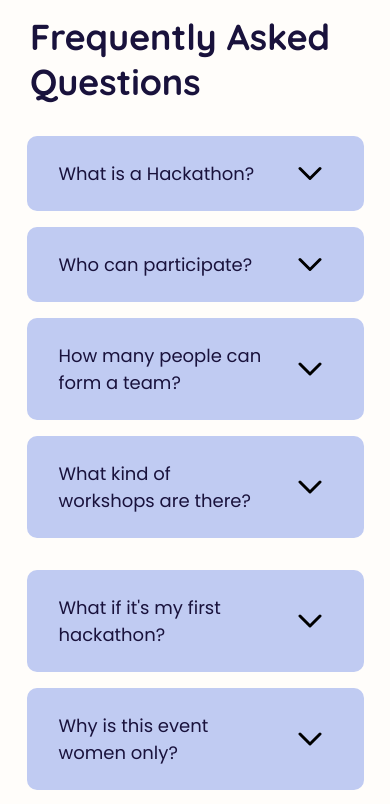
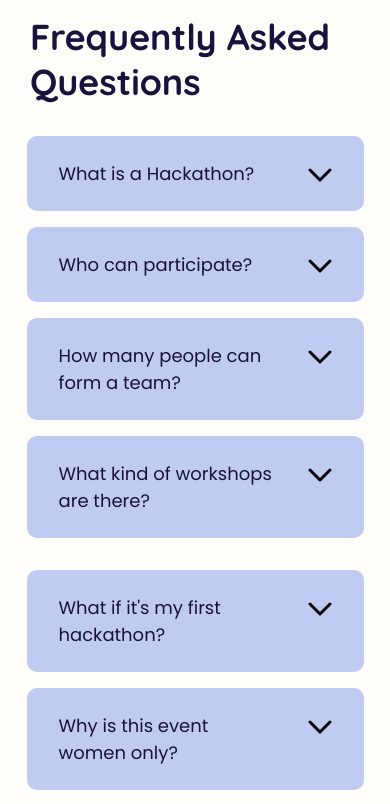
Before and after one commit to itstechnova/itstechnova.com, a React (Create React App) app: page / in a window 390 px wide. Shown: the part 5800-6604 px from the top of the page. Built offline with nearby package versions, Linux system fonts and the light colour scheme.

Commit message:
mobile summary fix

```diff
--- a/src/components/ExpandableCard/ExpandableCard.scss
+++ b/src/components/ExpandableCard/ExpandableCard.scss
@@ -2,6 +2,7 @@
 
 .card {
   display: block;
+  position: relative;
   width: 35vw;
   max-width: 590px;
   border-radius: 10px;
@@ -30,11 +31,10 @@ details > summary::-webkit-details-marker {
     font-weight: 400;
     margin-right: 1rem;
     @include phone {
-      width: 13rem;
+      width: 80%;
     }
     @include tablet {
       font-size: $text-small;
-      display: inline-block;
     }
   }
 }
@@ -47,16 +47,19 @@ details > summary::-webkit-details-marker {
 }
 
 .faq-arrow {
-  margin-right: 10px;
   transform-origin: center;
   transition: all 0.5s ease;
-  float: right;
   // do not allow user to select arrow
   user-select: none;
   -moz-user-select: none;
   -webkit-user-drag: none;
   -webkit-user-select: none;
   -ms-user-select: none;
+  @include tablet {
+    position: absolute;
+    top: 32px;
+    right: 32px;
+  }
 }
 
 .card[open] > summary > .faq-arrow {
@@ -71,6 +74,7 @@ details > summary::-webkit-details-marker {
     opacity: 1;
   }
 }
+
 .card[open] .answer {
   animation: fadeIn 0.4s ease;
 }
```
